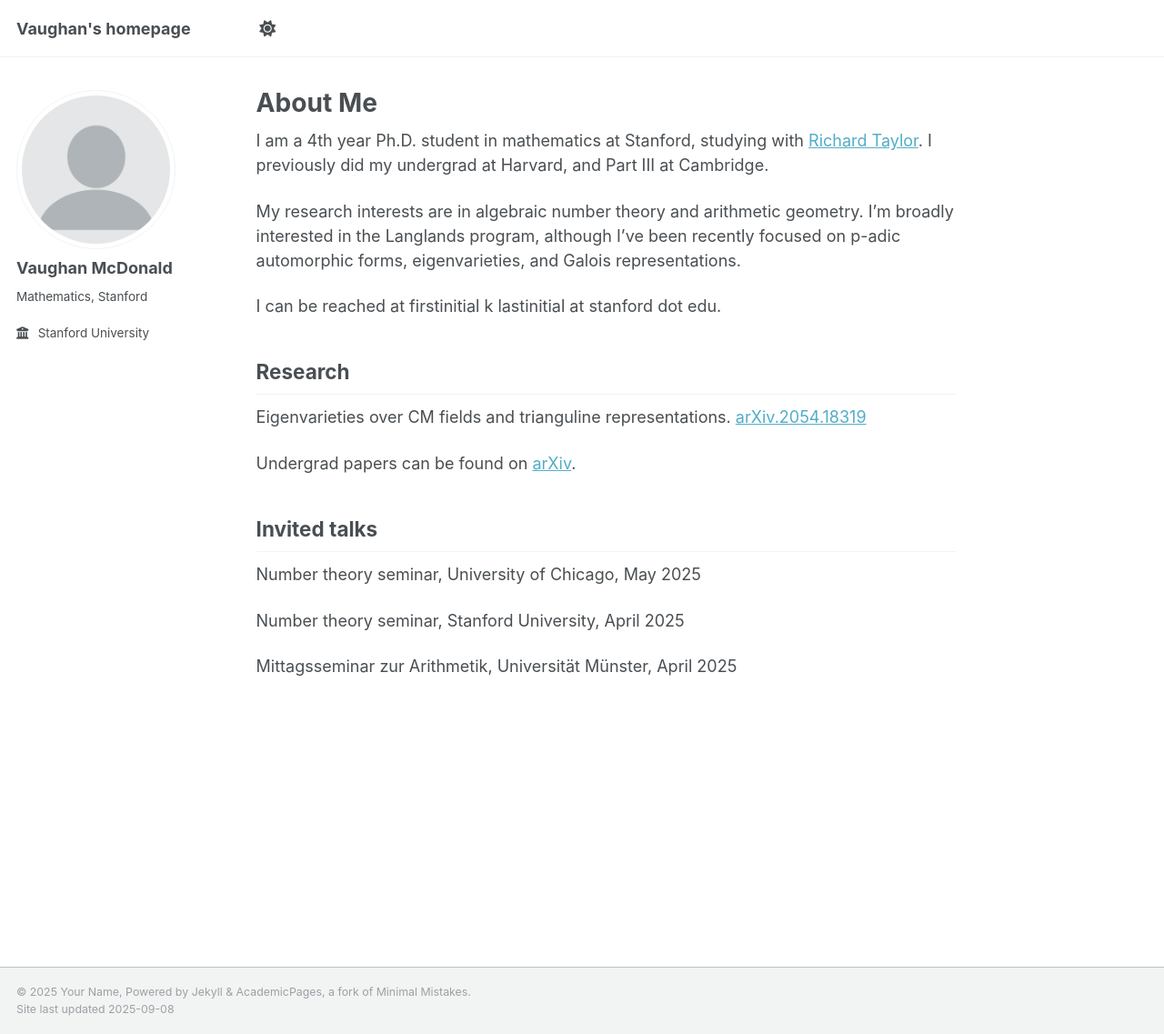
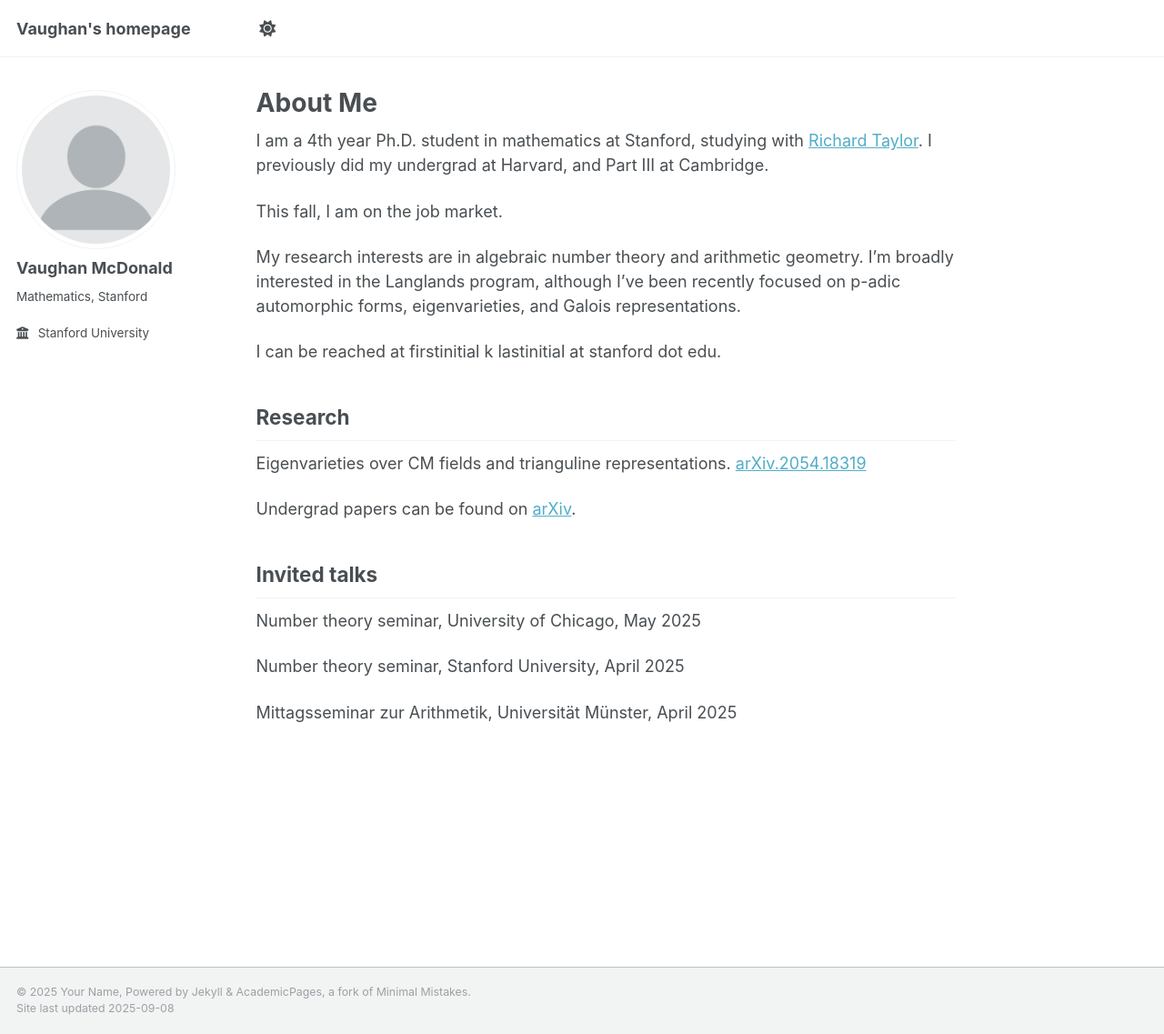
Before and after one commit to mcvaughanald/mcvaughanald.github.io, a Jekyll site: the page built from _pages/about.md, in a window 1280 px wide and 1137 px high. Shown: the whole window at 91% size. Built offline with Jekyll 4.4.1, drawn with Linux system fonts in a browser that asks for light colours.

Commit message:
Update about.md

```diff
--- a/_pages/about.md
+++ b/_pages/about.md
@@ -8,6 +8,8 @@ redirect_from:
 ---
 
 I am a 4th year Ph.D. student in mathematics at Stanford, studying with [Richard Taylor](https://virtualmath1.stanford.edu/~rltaylor/). I previously did my undergrad at Harvard, and Part III at Cambridge.
+
+This fall, I am on the job market.
 
 My research interests are in algebraic number theory and arithmetic geometry. I'm broadly interested in the Langlands program, although I've been recently focused on p-adic automorphic forms, eigenvarieties, and Galois representations.
 
```
